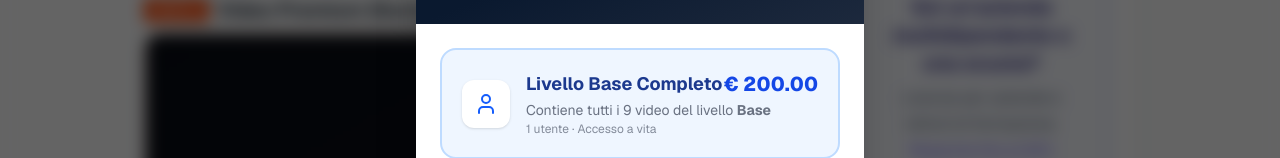
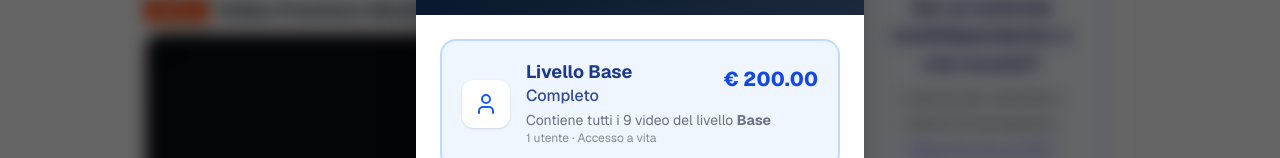
Before and after one commit to simonsilvercaldaie/sito-caldaie, a Next.js app: page /corso/01-caldaia-decisioni in a window 1280 px wide. Both pictures are taken after a click on the element 469 px from the left and 1231 px from the top of the page. Shown: the part 1016-1174 px from the top of the page. Built offline with nearby package versions, Linux system fonts and the light colour scheme.

Commit message:
UX: fix a capo per testo Completo su modale e allineamento prezzo in alto

```diff
--- a/app/corso/[slug]/page.tsx
+++ b/app/corso/[slug]/page.tsx
@@ -1117,9 +1117,12 @@ export default function CorsoPage() {
                                                     <User className={`w-6 h-6 ${c.sub}`} />
                                                 </div>
                                                 <div className="flex-1">
-                                                    <div className="flex items-center justify-between">
-                                                        <h4 className={`font-bold text-lg ${c.text}`}>Livello {course.level} Completo</h4>
-                                                        <span className={`font-extrabold text-xl ${c.price}`}>
+                                                    <div className="flex items-start justify-between">
+                                                        <h4 className={`font-bold text-lg ${c.text} leading-tight pr-2`}>
+                                                            Livello {course.level}<br/>
+                                                            <span className="text-base font-medium opacity-90">Completo</span>
+                                                        </h4>
+                                                        <span className={`font-extrabold text-xl ${c.price} whitespace-nowrap mt-1`}>
                                                             {pricingInfo ? formatPrice(getTestPrice(pricingInfo.amountToPay, user?.email)) : ''}
                                                         </span>
                                                     </div>
```
